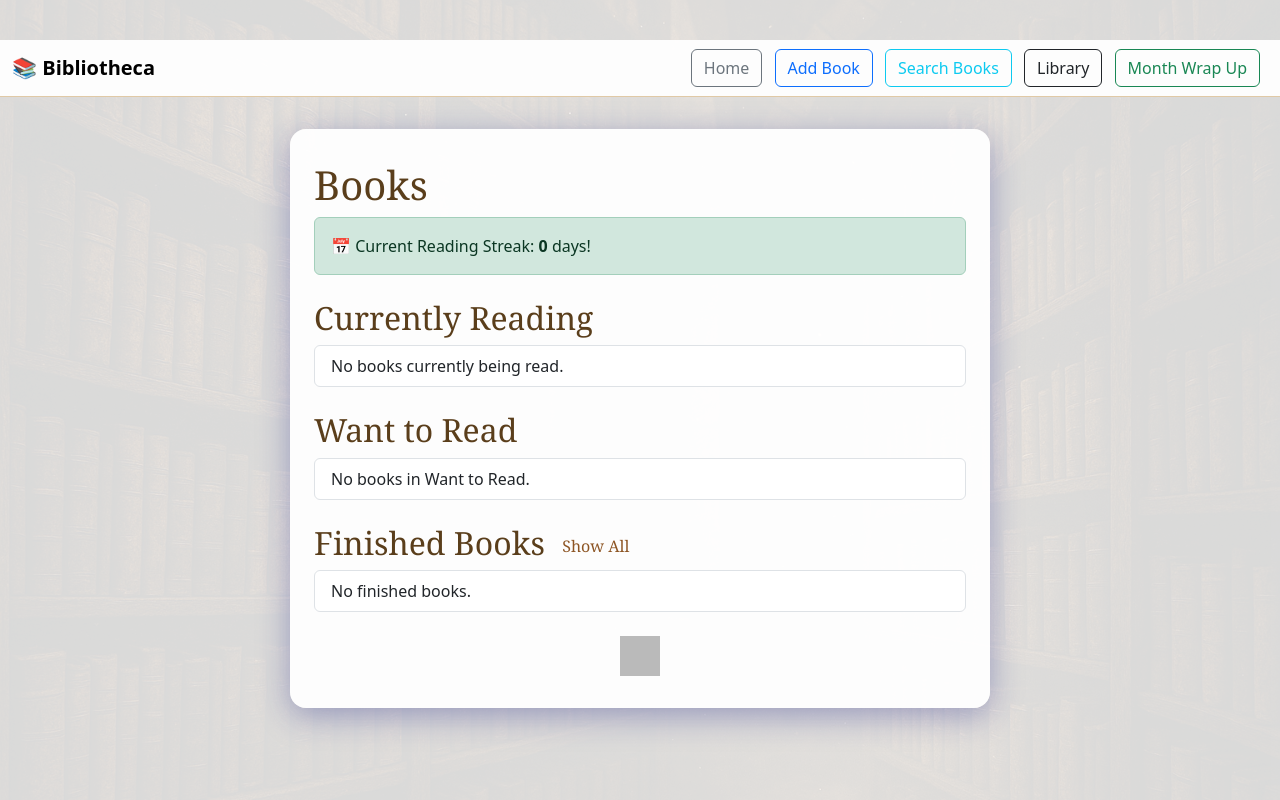
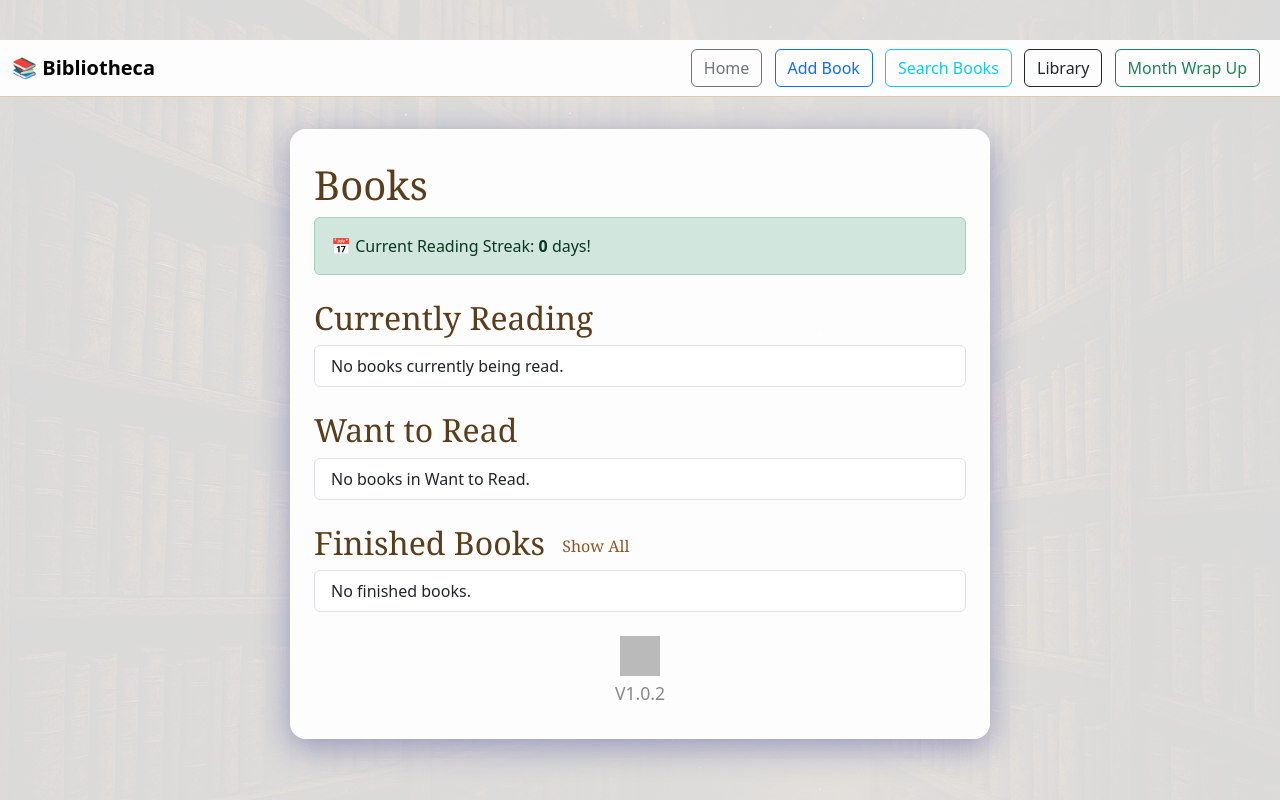
Before and after one commit to techmorung/mybibliotheca, a Flask app: page / in a window 1280 px wide. Run offline with Flask 2, Linux system fonts and the light colour scheme; data that the repository does not hold is empty; parts of the project's set-up code (start-up, migrations or seed data) failed here and were passed over; grey boxes are pictures that could not be loaded.

Commit message:
add versioning

```diff
--- a/app/templates/base.html
+++ b/app/templates/base.html
@@ -84,6 +84,7 @@
           <img src="https://github.githubassets.com/images/modules/logos_page/GitHub-Mark.png"
                alt="GitHub" width="40" height="40" style="opacity:0.7; transition:opacity 0.2s;">
         </a>
+        <div style="font-size: 1.1em; color: #888; margin-top: 4px;">V1.0.2</div>
       </div>
     </div>
   </div>
```
